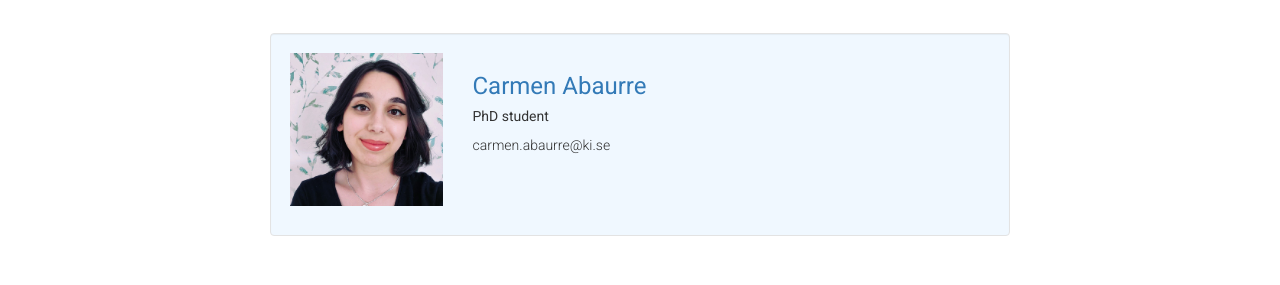
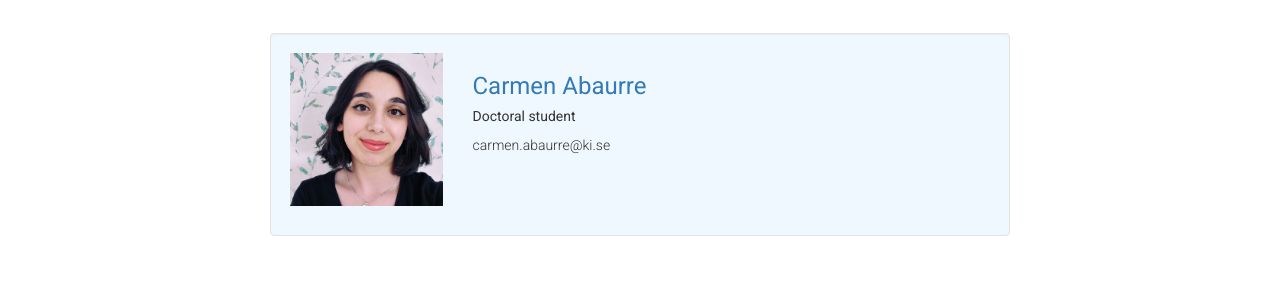
Before and after one commit to ArenasLab/arenaslab.github.io, a Jekyll site: the page people/index.html, which Jekyll copies as it is, in a window 1280 px wide and 900 px high, scrolled down 1456 px. Shown: the part 152-437 px from the top of the window. Built offline with Jekyll 4.4.1, drawn with Linux system fonts in a browser that asks for light colours.

Commit message:
CA -doctoral student instead of PhD student

```diff
--- a/people/index.html
+++ b/people/index.html
@@ -162,7 +162,7 @@
           </div>
           <div class=" col-sm-6  col-md-8 col-lg-8">
             <h3><a href="https://ki.se/en/people/carmen-abaurre">Carmen Abaurre</a></h3>
-              <h5>PhD student</h5>
+              <h5>Doctoral student</h5>
                 <p>carmen.abaurre@ki.se<br>
                 </p>
               </div>
```
